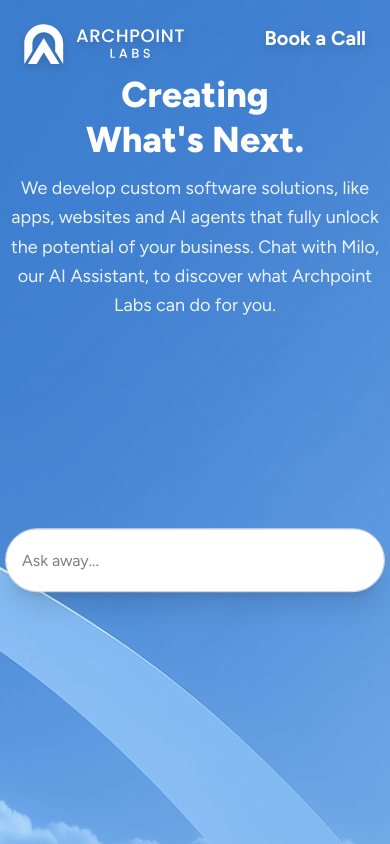
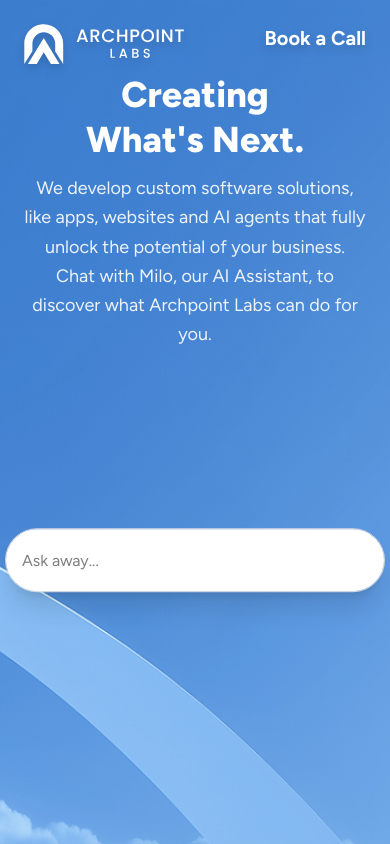
Before and after one commit to mattstog/archpointlabs, a Next.js app: page / in a window 390 px wide. Built offline with nearby package versions, Linux system fonts and the light colour scheme.

Commit message:
re-added padding to mobile subheading text

```diff
--- a/app/page.tsx
+++ b/app/page.tsx
@@ -394,7 +394,7 @@
           <h1 className="text-4xl md:text-6xl font-extrabold leading-tight">
             Creating <br/> What&apos;s Next.
           </h1>
-          <p className="mt-3 text-lg lg:px-0 leading-relaxed text-white/90">
+          <p className="mt-3 text-lg px-6 lg:px-0 leading-relaxed text-white/90">
             {SUBHEAD}
           </p>
         </div>
```
